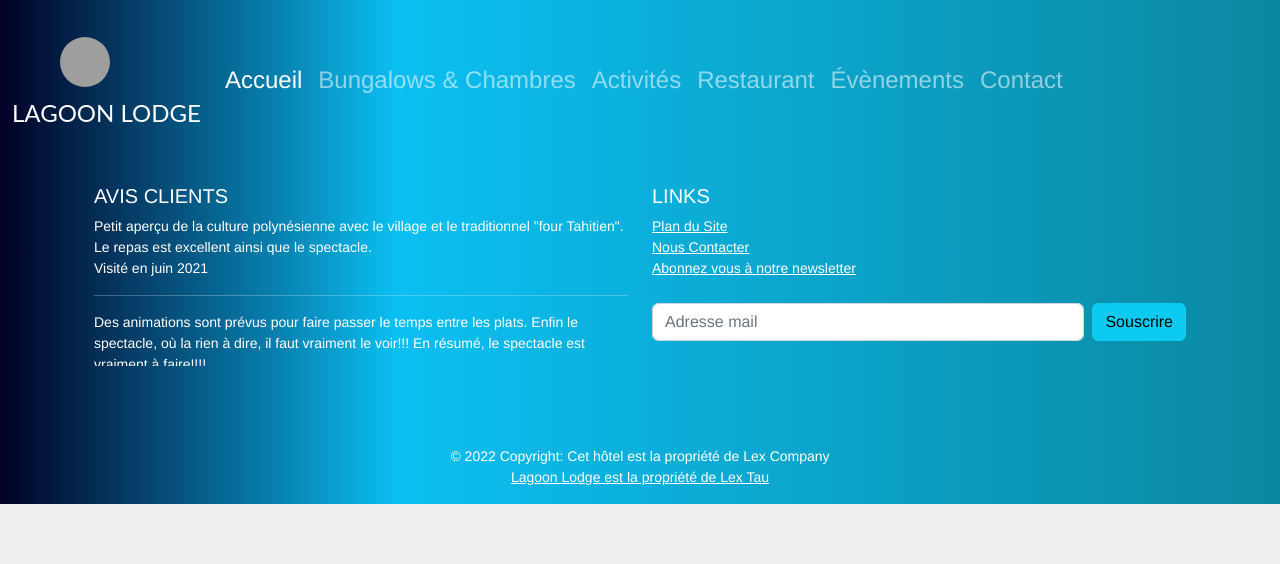
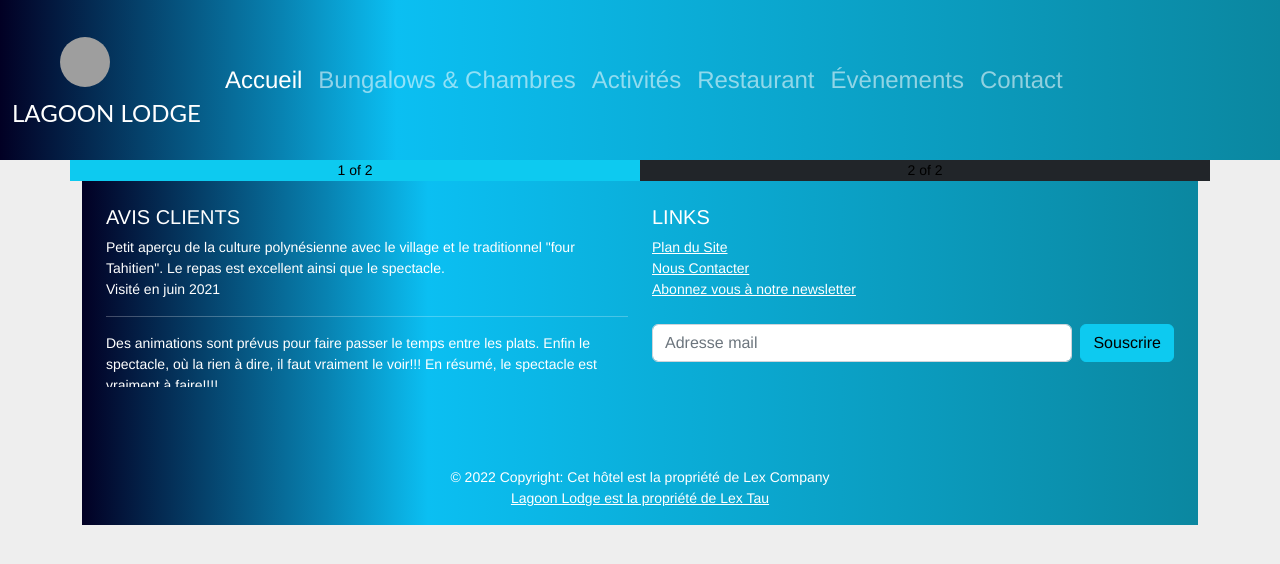
Before and after one commit to LEX-ONE7/Pension-Lagoon-2, a React (Create React App) app: page /contact in a window 1280 px wide. Shown: the top 564 px of the page. Built offline with nearby package versions, Linux system fonts and the light colour scheme; grey boxes are pictures that could not be loaded.

Commit message:
1 file modified

```diff
--- a/pages/Contact.tsx
+++ b/pages/Contact.tsx
@@ -6,7 +6,14 @@ const Contact = () => {
   return (
     <div>
       <Navbar />
-      <Footer />
+
+      <div className="container text-center">
+        <div className="row">
+          <div className="col bg-info">1 of 2</div>
+          <div className="col bg-dark">2 of 2</div>
+        </div>
+        <Footer />
+      </div>
     </div>
   );
 };
```
